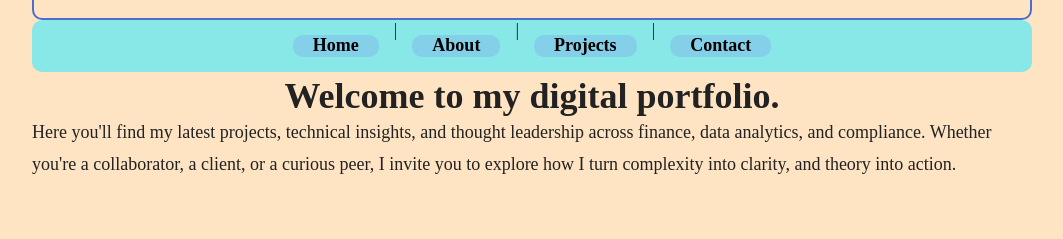
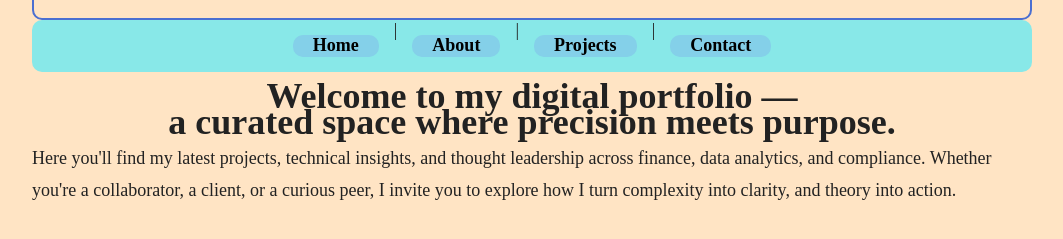
Before and after one commit to BarnabasImbwenya/my-portfolio, a plain HTML site: page index.html in a window 1280 px wide. Shown: the part 173-412 px from the top of the page, without its empty margins (108-1171 px from the left). Drawn offline with Linux system fonts and the light colour scheme.

Commit message:
Added adjustment on h1 text

```diff
--- a/index.html
+++ b/index.html
@@ -23,7 +23,8 @@
                     <a href="contact.html">Contact</a>
                 </div>
             </nav>
-            <h1>Welcome to my digital portfolio.</h1>
+            <h1>Welcome to my digital portfolio —</h1>
+            <h1>a curated space where precision meets purpose.</h1>
             <p>Here you'll find my latest projects, technical insights, and thought leadership across finance, data analytics, and compliance. Whether you're a collaborator, a client, or a curious peer, I invite you to explore how I turn complexity into clarity, and theory into action.</p>
         </main>
         </div>
```
